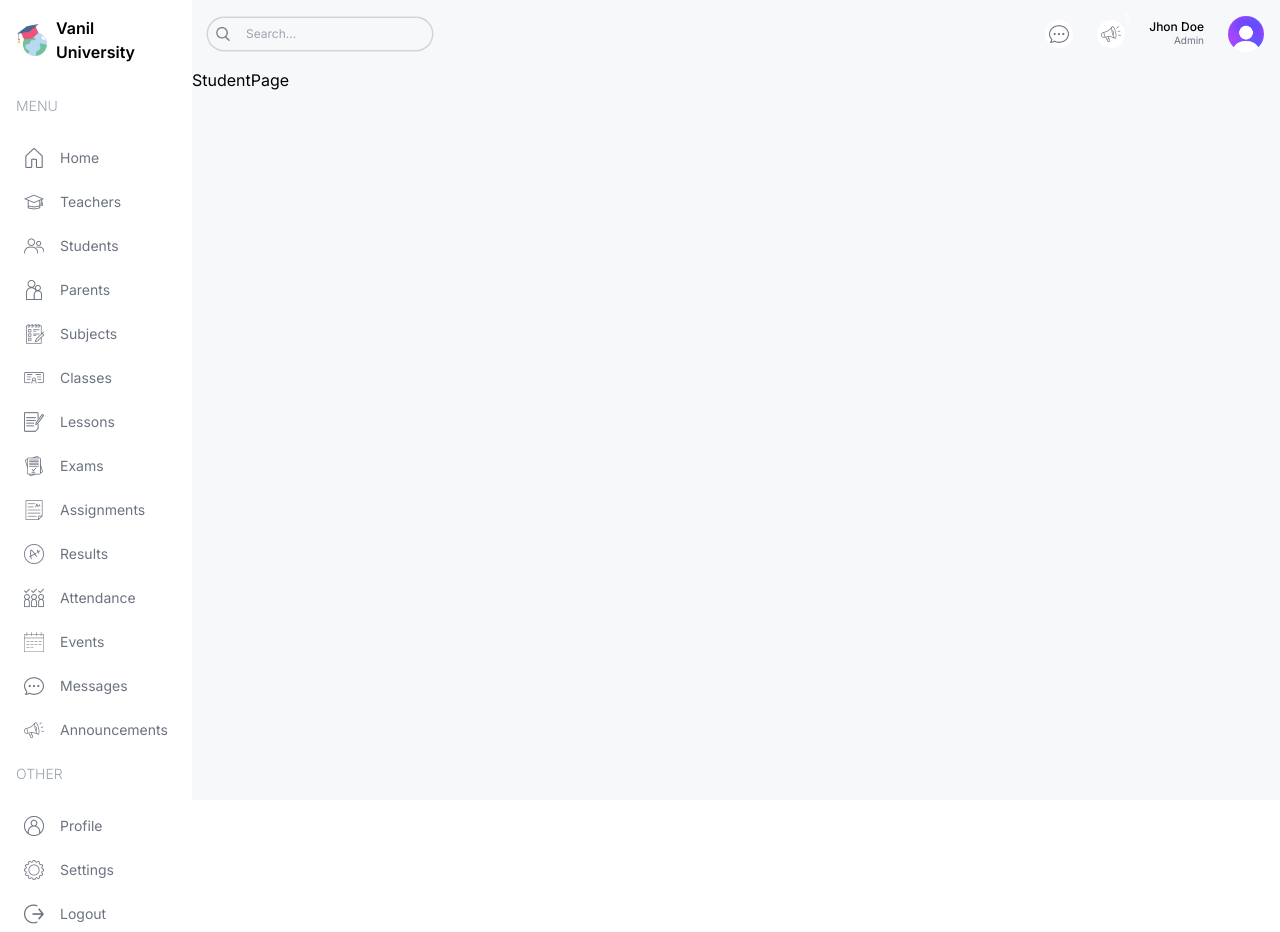
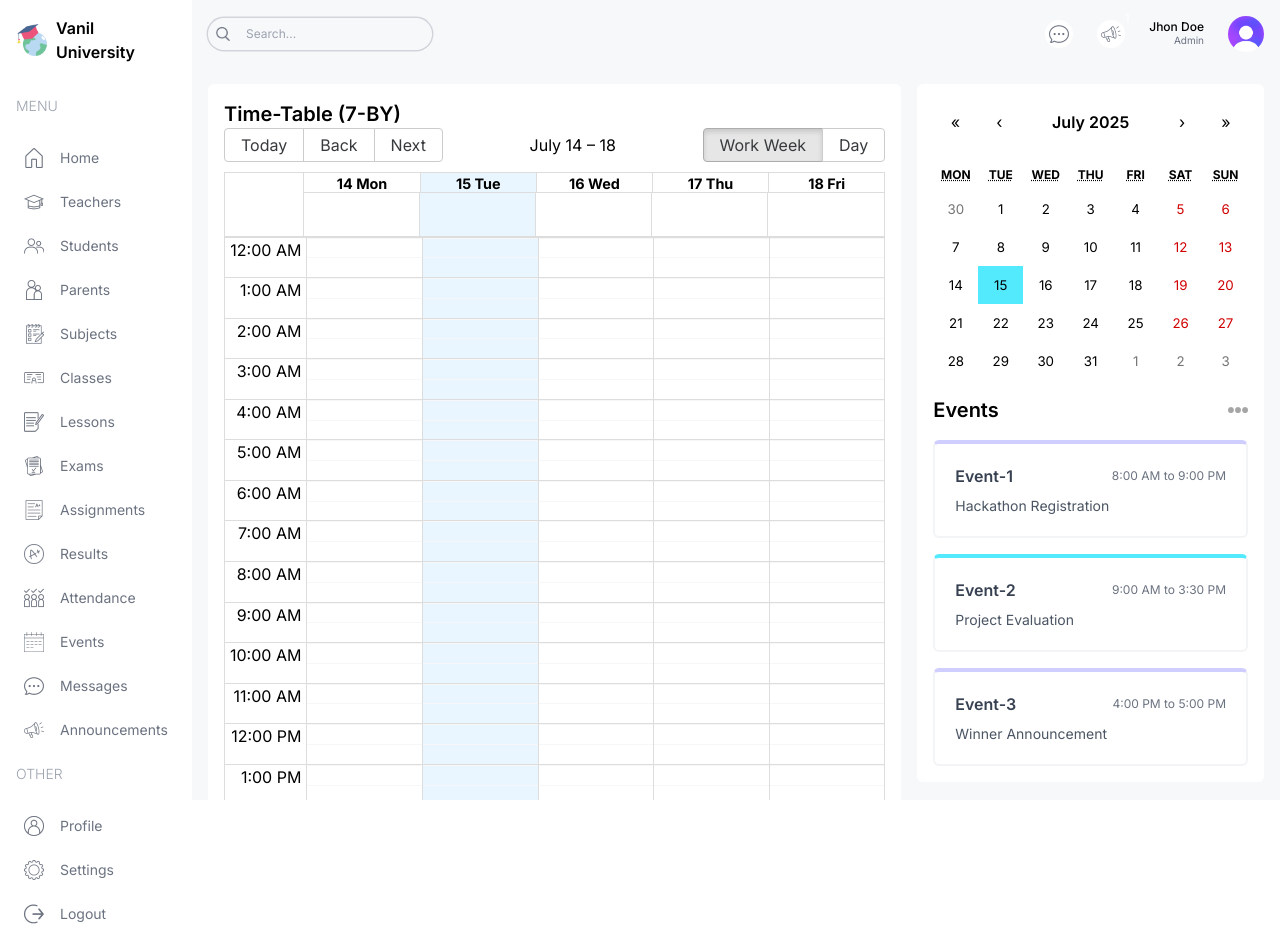
Before and after one commit to Krushang-Mehta/University-Management-Next.App, a Next.js app: page /student in a window 1280 px wide. Built offline with nearby package versions, Linux system fonts and the light colour scheme.

Commit message:
Big-calender Timetable added

```diff
--- a/package.json
+++ b/package.json
@@ -9,8 +9,11 @@
     "lint": "next lint"
   },
   "dependencies": {
+    "@types/react-big-calendar": "^1.16.2",
+    "moment": "^2.30.1",
     "next": "^14.2.30",
     "react": "^18",
+    "react-big-calendar": "^1.19.4",
     "react-calendar": "^6.0.0",
     "react-dom": "^18",
     "recharts": "^3.1.0"
--- a/src/app/(dashboard)/student/page.tsx
+++ b/src/app/(dashboard)/student/page.tsx
@@ -1,6 +1,27 @@
+import Announcements from "@/components/Announcements"
+import BigCalendar from "@/components/BigCalendar"
+import EventCalendar from "@/components/EventCalendar"
+import "react-big-calendar/lib/css/react-big-calendar.css"
+
 const StudentPage = () => {
   return (
-    <div className=''>StudentPage</div>
+    <div className="p-4 flex gap-4 flex-col xl:flex-row">
+
+      {/* LEFT */}
+      <div className="w-full xl:w-2/3">
+        <div className="h-full bg-white p-4 rounded-md">
+          <h1 className="text-xl font-semibold">Time-Table (7-BY)</h1>
+          <BigCalendar />
+        </div>
+      </div>
+
+      {/* RIGHT */}
+      <div className="w-full xl:w-1/3 flex flex-col gap-8">
+        <EventCalendar />
+        <Announcements />
+      </div>
+
+    </div>
   )
 }
 
--- a/src/components/Announcements.tsx
+++ b/src/components/Announcements.tsx
@@ -13,7 +13,7 @@ const Announcements = () => {
             <div className="bg-skylight rounded-md p-4">
                 <div className="flex items-center justify-between">
                     <h2 className="font-medium ">Lorem ipsum dolor sit elit.</h2>
-                    <span className="text-xs text-gray-400 bg-white rounded-md px-1 py-1 ">14-08-2025</span>
+                    <span className="text-xs text-gray-400 bg-white rounded-md px-1 py-1 ">18-07-2025</span>
                 </div>
                 <p className="text-sm text-gray-400 mt-1">Lorem, ipsum dolor sit amet consectetur adipisicing elit.</p>
             </div>
@@ -21,7 +21,7 @@ const Announcements = () => {
             <div className="bg-purplelight rounded-md p-4">
                 <div className="flex items-center justify-between">
                     <h2 className="font-medium ">Lorem ipsum dolor sit elit.</h2>
-                    <span className="text-xs text-gray-400 bg-white rounded-md px-1 py-1 ">14-08-2025</span>
+                    <span className="text-xs text-gray-400 bg-white rounded-md px-1 py-1 ">18-07-2025</span>
                 </div>
                 <p className="text-sm text-gray-400 mt-1">Lorem, ipsum dolor sit amet consectetur adipisicing elit.</p>
             </div>
@@ -29,7 +29,7 @@ const Announcements = () => {
             <div className="bg-yellowlight rounded-md p-4">
                 <div className="flex items-center justify-between">
                     <h2 className="font-medium ">Lorem ipsum dolor sit elit.</h2>
-                    <span className="text-xs text-gray-400 bg-white rounded-md px-1 py-1 ">14-08-2025</span>
+                    <span className="text-xs text-gray-400 bg-white rounded-md px-1 py-1 ">18-07-2025</span>
                 </div>
                 <p className="text-sm text-gray-400 mt-1">Lorem, ipsum dolor sit amet consectetur adipisicing elit.</p>
             </div>
--- /dev/null
+++ b/src/components/BigCalendar.tsx
@@ -0,0 +1,32 @@
+"use client"
+
+import { Calendar, momentLocalizer, View, Views } from 'react-big-calendar'
+import moment from 'moment'
+import { calendarEvents } from '@/lib/data'
+import { useState } from 'react'
+
+const localizer = momentLocalizer(moment)
+
+const BigCalendar = () => {
+    const [view, setView] = useState<View>(Views.WORK_WEEK);
+
+    const handleOnChangeView = (selectedView:View) => {
+        setView(selectedView);
+    }
+
+    return (
+            <Calendar
+                localizer={localizer}
+                events={calendarEvents}
+                startAccessor="start"
+                endAccessor="end"
+                views={["work_week", "day"]}
+                view={view}
+                style={{ height: "98%" }}
+                onView={handleOnChangeView}
+            />
+    );
+
+};
+
+export default BigCalendar;
--- a/src/components/Menu.tsx
+++ b/src/components/Menu.tsx
@@ -131,7 +131,7 @@ const Menu = () => {
                 <Link
                   href={item.href}
                   key={item.label}
-                  className="flex items-center justify-center lg:justify-start gap-4 text-gray-500 py-2 md:px-2 rounded-md hover:bg-lamaSkyLight"
+                  className="flex items-center justify-center lg:justify-start gap-4 text-gray-500 py-2 md:px-2 rounded-md hover:bg-skylight"
                 >
                   <Image src={item.icon} alt="" width={20} height={20} />
                   <span className="hidden lg:block">{item.label}</span>
--- a/src/lib/data.ts
+++ b/src/lib/data.ts
@@ -5,246 +5,246 @@ export let role = "admin";
 export const teachersData = [
   {
     id: 1,
-    teacherId: "1234567890",
+    teacherId: "1834567890",
     name: "John Doe",
     email: "john@doe.com",
     photo:
-      "https://images.pexels.com/photos/2888150/pexels-photo-2888150.jpeg?auto=compress&cs=tinysrgb&w=1200",
-    phone: "1234567890",
+      "https://images.pexels.com/photos/2888180/pexels-photo-2888180.jpeg?auto=compress&cs=tinysrgb&w=1800",
+    phone: "1834567890",
     subjects: ["Math", "Geometry"],
     classes: ["1B", "2A", "3C"],
-    address: "123 Main St, Anytown, USA",
+    address: "183 Main St, Anytown, USA",
   },
   {
     id: 2,
-    teacherId: "1234567890",
+    teacherId: "1834567890",
     name: "Jane Doe",
     email: "jane@doe.com",
     photo:
-      "https://images.pexels.com/photos/936126/pexels-photo-936126.jpeg?auto=compress&cs=tinysrgb&w=1200",
-    phone: "1234567890",
+      "https://images.pexels.com/photos/936186/pexels-photo-936186.jpeg?auto=compress&cs=tinysrgb&w=1800",
+    phone: "1834567890",
     subjects: ["Physics", "Chemistry"],
     classes: ["5A", "4B", "3C"],
-    address: "123 Main St, Anytown, USA",
+    address: "183 Main St, Anytown, USA",
   },
   {
     id: 3,
-    teacherId: "1234567890",
+    teacherId: "1834567890",
     name: "Mike Geller",
     email: "mike@geller.com",
     photo:
-      "https://images.pexels.com/photos/428328/pexels-photo-428328.jpeg?auto=compress&cs=tinysrgb&w=1200",
-    phone: "1234567890",
+      "https://images.pexels.com/photos/428328/pexels-photo-428328.jpeg?auto=compress&cs=tinysrgb&w=1800",
+    phone: "1834567890",
     subjects: ["Biology"],
     classes: ["5A", "4B", "3C"],
-    address: "123 Main St, Anytown, USA",
+    address: "183 Main St, Anytown, USA",
   },
   {
     id: 4,
-    teacherId: "1234567890",
+    teacherId: "1834567890",
     name: "Jay French",
     email: "jay@gmail.com",
     photo:
-      "https://images.pexels.com/photos/1187765/pexels-photo-1187765.jpeg?auto=compress&cs=tinysrgb&w=1200",
-    phone: "1234567890",
+      "https://images.pexels.com/photos/1187765/pexels-photo-1187765.jpeg?auto=compress&cs=tinysrgb&w=1800",
+    phone: "1834567890",
     subjects: ["History"],
     classes: ["5A", "4B", "3C"],
-    address: "123 Main St, Anytown, USA",
+    address: "183 Main St, Anytown, USA",
   },
   {
     id: 5,
-    teacherId: "1234567890",
+    teacherId: "1834567890",
     name: "Jane Smith",
     email: "jane@gmail.com",
     photo:
-      "https://images.pexels.com/photos/1102341/pexels-photo-1102341.jpeg?auto=compress&cs=tinysrgb&w=1200",
-    phone: "1234567890",
+      "https://images.pexels.com/photos/1102341/pexels-photo-1102341.jpeg?auto=compress&cs=tinysrgb&w=1800",
+    phone: "1834567890",
     subjects: ["Music", "History"],
     classes: ["5A", "4B", "3C"],
-    address: "123 Main St, Anytown, USA",
+    address: "183 Main St, Anytown, USA",
   },
   {
     id: 6,
-    teacherId: "1234567890",
+    teacherId: "1834567890",
     name: "Anna Santiago",
     email: "anna@gmail.com",
     photo:
-      "https://images.pexels.com/photos/712513/pexels-photo-712513.jpeg?auto=compress&cs=tinysrgb&w=1200",
-    phone: "1234567890",
+      "https://images.pexels.com/photos/718518/pexels-photo-718518.jpeg?auto=compress&cs=tinysrgb&w=1800",
+    phone: "1834567890",
     subjects: ["Physics"],
     classes: ["5A", "4B", "3C"],
-    address: "123 Main St, Anytown, USA",
+    address: "183 Main St, Anytown, USA",
   },
   {
     id: 7,
-    teacherId: "1234567890",
+    teacherId: "1834567890",
     name: "Allen Black",
     email: "allen@black.com",
     photo:
-      "https://images.pexels.com/photos/1438081/pexels-photo-1438081.jpeg?auto=compress&cs=tinysrgb&w=1200",
-    phone: "1234567890",
+      "https://images.pexels.com/photos/1838081/pexels-photo-1838081.jpeg?auto=compress&cs=tinysrgb&w=1800",
+    phone: "1834567890",
     subjects: ["English", "Spanish"],
     classes: ["5A", "4B", "3C"],
-    address: "123 Main St, Anytown, USA",
+    address: "183 Main St, Anytown, USA",
   },
   {
     id: 8,
-    teacherId: "1234567890",
+    teacherId: "1834567890",
     name: "Ophelia Castro",
     email: "ophelia@castro.com",
     photo:
-      "https://images.pexels.com/photos/1036623/pexels-photo-1036623.jpeg?auto=compress&cs=tinysrgb&w=1200",
-    phone: "1234567890",
+      "https://images.pexels.com/photos/1036623/pexels-photo-1036623.jpeg?auto=compress&cs=tinysrgb&w=1800",
+    phone: "1834567890",
     subjects: ["Math", "Geometry"],
     classes: ["5A", "4B", "3C"],
-    address: "123 Main St, Anytown, USA",
+    address: "183 Main St, Anytown, USA",
   },
   {
     id: 9,
-    teacherId: "1234567890",
+    teacherId: "1834567890",
     name: "Derek Briggs",
     email: "derek@briggs.com",
     photo:
-      "https://images.pexels.com/photos/842980/pexels-photo-842980.jpeg?auto=compress&cs=tinysrgb&w=1200",
-    phone: "1234567890",
+      "https://images.pexels.com/photos/842980/pexels-photo-842980.jpeg?auto=compress&cs=tinysrgb&w=1800",
+    phone: "1834567890",
     subjects: ["Literature", "English"],
     classes: ["5A", "4B", "3C"],
-    address: "123 Main St, Anytown, USA",
+    address: "183 Main St, Anytown, USA",
   },
   {
     id: 10,
-    teacherId: "1234567890",
+    teacherId: "1834567890",
     name: "John Glover",
     email: "john@glover.com",
     photo:
-      "https://images.pexels.com/photos/1043474/pexels-photo-1043474.jpeg?auto=compress&cs=tinysrgb&w=1200",
-    phone: "1234567890",
+      "https://images.pexels.com/photos/1043474/pexels-photo-1043474.jpeg?auto=compress&cs=tinysrgb&w=1800",
+    phone: "1834567890",
     subjects: ["Biology"],
     classes: ["5A", "4B", "3C"],
-    address: "123 Main St, Anytown, USA",
+    address: "183 Main St, Anytown, USA",
   },
 ];
 
 export const studentsData = [
   {
     id: 1,
-    studentId: "1234567890",
+    studentId: "1834567890",
     name: "John Doe",
     email: "john@doe.com",
     photo:
-      "https://images.pexels.com/photos/2888150/pexels-photo-2888150.jpeg?auto=compress&cs=tinysrgb&w=1200",
-    phone: "1234567890",
+      "https://images.pexels.com/photos/2888180/pexels-photo-2888180.jpeg?auto=compress&cs=tinysrgb&w=1800",
+    phone: "1834567890",
     grade: 5,
     class: "1B",
-    address: "123 Main St, Anytown, USA",
+    address: "183 Main St, Anytown, USA",
   },
   {
     id: 2,
-    studentId: "1234567890",
+    studentId: "1834567890",
     name: "Jane Doe",
     email: "jane@doe.com",
     photo:
-      "https://images.pexels.com/photos/936126/pexels-photo-936126.jpeg?auto=compress&cs=tinysrgb&w=1200",
-    phone: "1234567890",
+      "https://images.pexels.com/photos/936186/pexels-photo-936186.jpeg?auto=compress&cs=tinysrgb&w=1800",
+    phone: "1834567890",
     grade: 5,
     class: "5A",
-    address: "123 Main St, Anytown, USA",
+    address: "183 Main St, Anytown, USA",
   },
   {
     id: 3,
-    studentId: "1234567890",
+    studentId: "1834567890",
     name: "Mike Geller",
     email: "mike@geller.com",
     photo:
-      "https://images.pexels.com/photos/428328/pexels-photo-428328.jpeg?auto=compress&cs=tinysrgb&w=1200",
-    phone: "1234567890",
+      "https://images.pexels.com/photos/428328/pexels-photo-428328.jpeg?auto=compress&cs=tinysrgb&w=1800",
+    phone: "1834567890",
     grade: 5,
     class: "5A",
-    address: "123 Main St, Anytown, USA",
+    address: "183 Main St, Anytown, USA",
   },
   {
     id: 4,
-    studentId: "1234567890",
+    studentId: "1834567890",
     name: "Jay French",
     email: "jay@gmail.com",
     photo:
-      "https://images.pexels.com/photos/1187765/pexels-photo-1187765.jpeg?auto=compress&cs=tinysrgb&w=1200",
-    phone: "1234567890",
+      "https://images.pexels.com/photos/1187765/pexels-photo-1187765.jpeg?auto=compress&cs=tinysrgb&w=1800",
+    phone: "1834567890",
     grade: 5,
     class: "5A",
-    address: "123 Main St, Anytown, USA",
+    address: "183 Main St, Anytown, USA",
   },
   {
     id: 5,
-    studentId: "1234567890",
+    studentId: "1834567890",
     name: "Jane Smith",
     email: "jane@gmail.com",
     photo:
-      "https://images.pexels.com/photos/1102341/pexels-photo-1102341.jpeg?auto=compress&cs=tinysrgb&w=1200",
-    phone: "1234567890",
+      "https://images.pexels.com/photos/1102341/pexels-photo-1102341.jpeg?auto=compress&cs=tinysrgb&w=1800",
+    phone: "1834567890",
     grade: 5,
     class: "5A",
-    address: "123 Main St, Anytown, USA",
+    address: "183 Main St, Anytown, USA",
   },
   {
     id: 6,
-    studentId: "1234567890",
+    studentId: "1834567890",
     name: "Anna Santiago",
     email: "anna@gmail.com",
     photo:
-      "https://images.pexels.com/photos/712513/pexels-photo-712513.jpeg?auto=compress&cs=tinysrgb&w=1200",
-    phone: "1234567890",
+      "https://images.pexels.com/photos/718518/pexels-photo-718518.jpeg?auto=compress&cs=tinysrgb&w=1800",
+    phone: "1834567890",
     grade: 5,
     class: "5A",
-    address: "123 Main St, Anytown, USA",
+    address: "183 Main St, Anytown, USA",
   },
   {
     id: 7,
-    studentId: "1234567890",
+    studentId: "1834567890",
     name: "Allen Black",
     email: "allen@black.com",
     photo:
-      "https://images.pexels.com/photos/1438081/pexels-photo-1438081.jpeg?auto=compress&cs=tinysrgb&w=1200",
-    phone: "1234567890",
+      "https://images.pexels.com/photos/1838081/pexels-photo-1838081.jpeg?auto=compress&cs=tinysrgb&w=1800",
+    phone: "1834567890",
     grade: 5,
     class: "5A",
-    address: "123 Main St, Anytown, USA",
+    address: "183 Main St, Anytown, USA",
   },
   {
     id: 8,
-    studentId: "1234567890",
+    studentId: "1834567890",
     name: "Ophelia Castro",
     email: "ophelia@castro.com",
     photo:
-      "https://images.pexels.com/photos/1036623/pexels-photo-1036623.jpeg?auto=compress&cs=tinysrgb&w=1200",
-    phone: "1234567890",
+      "https://images.pexels.com/photos/1036623/pexels-photo-1036623.jpeg?auto=compress&cs=tinysrgb&w=1800",
+    phone: "1834567890",
     grade: 5,
     class: "5A",
-    address: "123 Main St, Anytown, USA",
+    address: "183 Main St, Anytown, USA",
   },
   {
     id: 9,
-    studentId: "1234567890",
+    studentId: "1834567890",
     name: "Derek Briggs",
     email: "derek@briggs.com",
     photo:
-      "https://images.pexels.com/photos/842980/pexels-photo-842980.jpeg?auto=compress&cs=tinysrgb&w=1200",
-    phone: "1234567890",
+      "https://images.pexels.com/photos/842980/pexels-photo-842980.jpeg?auto=compress&cs=tinysrgb&w=1800",
+    phone: "1834567890",
     grade: 5,
     class: "5A",
-    address: "123 Main St, Anytown, USA",
+    address: "183 Main St, Anytown, USA",
   },
   {
     id: 10,
-    studentId: "1234567890",
+    studentId: "1834567890",
     name: "John Glover",
     email: "john@glover.com",
     photo:
-      "https://images.pexels.com/photos/1043474/pexels-photo-1043474.jpeg?auto=compress&cs=tinysrgb&w=1200",
-    phone: "1234567890",
+      "https://images.pexels.com/photos/1043474/pexels-photo-1043474.jpeg?auto=compress&cs=tinysrgb&w=1800",
+    phone: "1834567890",
     grade: 5,
     class: "5A",
-    address: "123 Main St, Anytown, USA",
+    address: "183 Main St, Anytown, USA",
   },
 ];
 
@@ -254,80 +254,80 @@ export const parentsData = [
     name: "John Doe",
     students: ["Sarah Brewer"],
     email: "john@doe.com",
-    phone: "1234567890",
-    address: "123 Main St, Anytown, USA",
+    phone: "1834567890",
+    address: "183 Main St, Anytown, USA",
   },
   {
     id: 2,
     name: "Jane Doe",
     students: ["Cecilia Bradley"],
     email: "jane@doe.com",
-    phone: "1234567890",
-    address: "123 Main St, Anytown, USA",
+    phone: "1834567890",
+    address: "183 Main St, Anytown, USA",
   },
   {
     id: 3,
     name: "Mike Geller",
     students: ["Fanny Caldwell"],
     email: "mike@geller.com",
-    phone: "1234567890",
-    address: "123 Main St, Anytown, USA",
+    phone: "1834567890",
+    address: "183 Main St, Anytown, USA",
   },
   {
     id: 4,
     name: "Jay French",
     students: ["Mollie Fitzgerald", "Ian Bryant"],
     email: "mike@geller.com",
-    phone: "1234567890",
-    address: "123 Main St, Anytown, USA",
+    phone: "1834567890",
+    address: "183 Main St, Anytown, USA",
   },
   {
     id: 5,
     name: "Jane Smith",
     students: ["Mable Harvey"],
     email: "mike@geller.com",
-    phone: "1234567890",
-    address: "123 Main St, Anytown, USA",
+    phone: "1834567890",
+    address: "183 Main St, Anytown, USA",
   },
   {
     id: 6,
     name: "Anna Santiago",
     students: ["Joel Lambert"],
     email: "mike@geller.com",
-    phone: "1234567890",
-    address: "123 Main St, Anytown, USA",
+    phone: "1834567890",
+    address: "183 Main St, Anytown, USA",
   },
   {
     id: 7,
     name: "Allen Black",
     students: ["Carrie Tucker", "Lilly Underwood"],
     email: "mike@geller.com",
-    phone: "1234567890",
-    address: "123 Main St, Anytown, USA",
+    phone: "1834567890",
+    address: "183 Main St, Anytown, USA",
   },
   {
     id: 8,
     name: "Ophelia Castro",
     students: ["Alexander Blair"],
     email: "mike@geller.com",
-    phone: "1234567890",
-    address: "123 Main St, Anytown, USA",
+    phone: "1834567890",
+    address: "183 Main St, Anytown, USA",
   },
   {
     id: 9,
     name: "Derek Briggs",
     students: ["Susan Webster", "Maude Stone"],
     email: "mike@geller.com",
-    phone: "1234567890",
-    address: "123 Main St, Anytown, USA",
+    phone: "1834567890",
+    address: "183 Main St, Anytown, USA",
   },
   {
     id: 10,
     name: "John Glover",
     students: ["Stella Scott"],
     email: "mike@geller.com",
-    phone: "1234567890",
-    address: "123 Main St, Anytown, USA",
+    phone: "1834567890",
+    address: "183 Main St, Anytown, USA",
   },
 ];
 
@@ -416,7 +416,7 @@ export const classesData = [
   {
     id: 5,
     name: "5A",
-    capacity: 16,
+    capacity: 18,
     grade: 5,
     supervisor: "Iva Frank",
   },
@@ -921,8 +921,8 @@ export const calendarEvents = [
   {
     title: "Math",
     allDay: false,
-    start: new Date(2024, 7, 12, 8, 0),
-    end: new Date(2024, 7, 12, 8, 45),
+    start: new Date(2024, 6, 16, 8, 0),
+    end: new Date(2024, 7, 16, 8, 45),
   },
   {
     title: "English",
@@ -933,94 +933,94 @@ export const calendarEvents = [
   {
     title: "Biology",
     allDay: false,
-    start: new Date(2024, 7, 12, 10, 0),
-    end: new Date(2024, 7, 12, 10, 45),
+    start: new Date(2024, 7, 16, 10, 0),
+    end: new Date(2024, 7, 16, 10, 45),
   },
   {
     title: "Physics",
     allDay: false,
-    start: new Date(2024, 7, 12, 11, 0),
-    end: new Date(2024, 7, 12, 11, 45),
+    start: new Date(2024, 7, 16, 11, 0),
+    end: new Date(2024, 7, 16, 11, 45),
   },
   {
     title: "Chemistry",
     allDay: false,
-    start: new Date(2024, 7, 12, 13, 0),
-    end: new Date(2024, 7, 12, 13, 45),
+    start: new Date(2024, 7, 16, 13, 0),
+    end: new Date(2024, 7, 16, 13, 45),
   },
   {
     title: "History",
     allDay: false,
-    start: new Date(2024, 7, 12, 14, 0),
-    end: new Date(2024, 7, 12, 14, 45),
+    start: new Date(2024, 7, 16, 14, 0),
+    end: new Date(2024, 7, 16, 14, 45),
   },
   {
     title: "English",
     allDay: false,
-    start: new Date(2024, 7, 13, 9, 0),
-    end: new Date(2024, 7, 13, 9, 45),
+    start: new Date(2024, 7, 17, 9, 0),
+    end: new Date(2024, 7, 17, 9, 45),
   },
   {
     title: "Biology",
     allDay: false,
-    start: new Date(2024, 7, 13, 10, 0),
-    end: new Date(2024, 7, 13, 10, 45),
+    start: new Date(2024, 7, 17, 10, 0),
+    end: new Date(2024, 7, 17, 10, 45),
   },
   {
     title: "Physics",
     allDay: false,
-    start: new Date(2024, 7, 13, 11, 0),
-    end: new Date(2024, 7, 13, 11, 45),
+    start: new Date(2024, 7, 17, 11, 0),
+    end: new Date(2024, 7, 17, 11, 45),
   },
 
   {
     title: "History",
     allDay: false,
-    start: new Date(2024, 7, 13, 14, 0),
-    end: new Date(2024, 7, 13, 14, 45),
+    start: new Date(2024, 7, 17, 14, 0),
+    end: new Date(2024, 7, 17, 14, 45),
   },
   {
     title: "Math",
     allDay: false,
-    start: new Date(2024, 7, 14, 8, 0),
-    end: new Date(2024, 7, 14, 8, 45),
+    start: new Date(2024, 7, 18, 8, 0),
+    end: new Date(2024, 7, 18, 8, 45),
   },
   {
     title: "Biology",
     allDay: false,
-    start: new Date(2024, 7, 14, 10, 0),
-    end: new Date(2024, 7, 14, 10, 45),
+    start: new Date(2024, 7, 18, 10, 0),
+    end: new Date(2024, 7, 18, 10, 45),
   },
 
   {
     title: "Chemistry",
     allDay: false,
-    start: new Date(2024, 7, 14, 13, 0),
-    end: new Date(2024, 7, 14, 13, 45),
+    start: new Date(2024, 7, 18, 13, 0),
+    end: new Date(2024, 7, 18, 13, 45),
   },
   {
     title: "History",
     allDay: false,
-    start: new Date(2024, 7, 14, 14, 0),
-    end: new Date(2024, 7, 13, 14, 45),
+    start: new Date(2024, 7, 18, 14, 0),
+    end: new Date(2024, 7, 18, 14, 45),
   },
   {
     title: "English",
     allDay: false,
-    start: new Date(2024, 7, 15, 9, 0),
-    end: new Date(2024, 7, 15, 9, 45),
+    start: new Date(2024, 7, 21, 9, 0),
+    end: new Date(2024, 7, 21, 9, 45),
   },
   {
     title: "Biology",
     allDay: false,
-    start: new Date(2024, 7, 15, 10, 0),
-    end: new Date(2024, 7, 15, 10, 45),
+    start: new Date(2024, 7, 21, 10, 0),
+    end: new Date(2024, 7, 21, 10, 45),
   },
   {
     title: "Physics",
     allDay: false,
-    start: new Date(2024, 7, 15, 11, 0),
-    end: new Date(2024, 7, 15, 11, 45),
+    start: new Date(2024, 7, 21, 11, 0),
+    end: new Date(2024, 7, 21, 11, 45),
   },
 
   {
@@ -1060,4 +1060,5 @@ export const calendarEvents = [
     start: new Date(2024, 7, 16, 14, 0),
     end: new Date(2024, 7, 16, 14, 45),
   },
+
 ];
```
Also changed, not shown: 1 other file (tests, documents, lock files or other folders).
